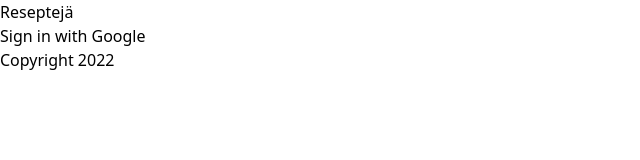
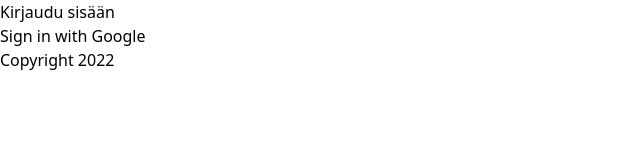
Before and after one commit to Snufkindee/recipe-book, a Next.js app: page / in a window 1280 px wide. Shown: the top 160 px of the page, without its empty margins (0-640 px from the left). Built offline with nearby package versions, Linux system fonts and the light colour scheme; no server answers.

Commit message:
Add titles

```diff
--- a/components/Header.tsx
+++ b/components/Header.tsx
@@ -1,11 +1,11 @@
 import Link from "next/link";
 
-const Header = () => {
+const Header = ({ title }) => {
   return (
     <header className="py-16 text-center">
       <Link href="/">
         <h1 className="mt-2 text-3xl leading-8 font-extrabold tracking-tight text-gray-900 sm:text-4xl">
-          Reseptejä
+          {title}
         </h1>
       </Link>
     </header>
--- a/components/Layout.tsx
+++ b/components/Layout.tsx
@@ -1,10 +1,27 @@
 import { signOut, useSession } from "next-auth/react";
 import Image from "next/image";
+import { AuthStatusTypes } from "../schema/Auth";
 import Footer from "./Footer";
 import Header from "./Header";
 
+const enum TITLES {
+  SIGNIN = "Kirjaudu sisään",
+  RECIPES = "Reseptit",
+}
+
 const Layout = ({ children }) => {
-  const { data: session } = useSession();
+  const { data: session, status } = useSession();
+
+  const setTitle = () => {
+    if (children.props.recipe?.fields.title)
+      return children.props.recipe?.fields.title;
+
+    return status === AuthStatusTypes.AUTHENTICATED
+      ? TITLES.RECIPES
+      : TITLES.SIGNIN;
+  };
+
+  console.log("titleset", setTitle);
 
   return (
     <div className="layout">
@@ -20,7 +37,7 @@ const Layout = ({ children }) => {
         </div>
       )}
 
-      <Header />
+      <Header title={setTitle()} />
 
       <div>{children}</div>
 
--- a/pages/index.tsx
+++ b/pages/index.tsx
@@ -4,7 +4,7 @@ const PROVIDER = "google";
 
 export default function Home() {
   const { status } = useSession();
-  console.log(status);
+
   return (
     <div className="flex justify-center">
       <button
--- /dev/null
+++ b/schema/Auth.ts
@@ -0,0 +1,4 @@
+export const enum AuthStatusTypes {
+  AUTHENTICATED = "authenticated",
+  LOADING = "loading",
+}
--- a/schema/Recipe.ts
+++ b/schema/Recipe.ts
@@ -32,7 +32,7 @@ export interface IRecipe {
 
 export interface IRecipeFields {
   cookingTime: string;
-  description: string;
+  description: any;
   ingredients: any;
   slug: string;
   title: string;
```
Also changed, not shown: pages/recipes.tsx (+11 -11 lines), pages/recipes/[slug].tsx (+12 -3 lines).
